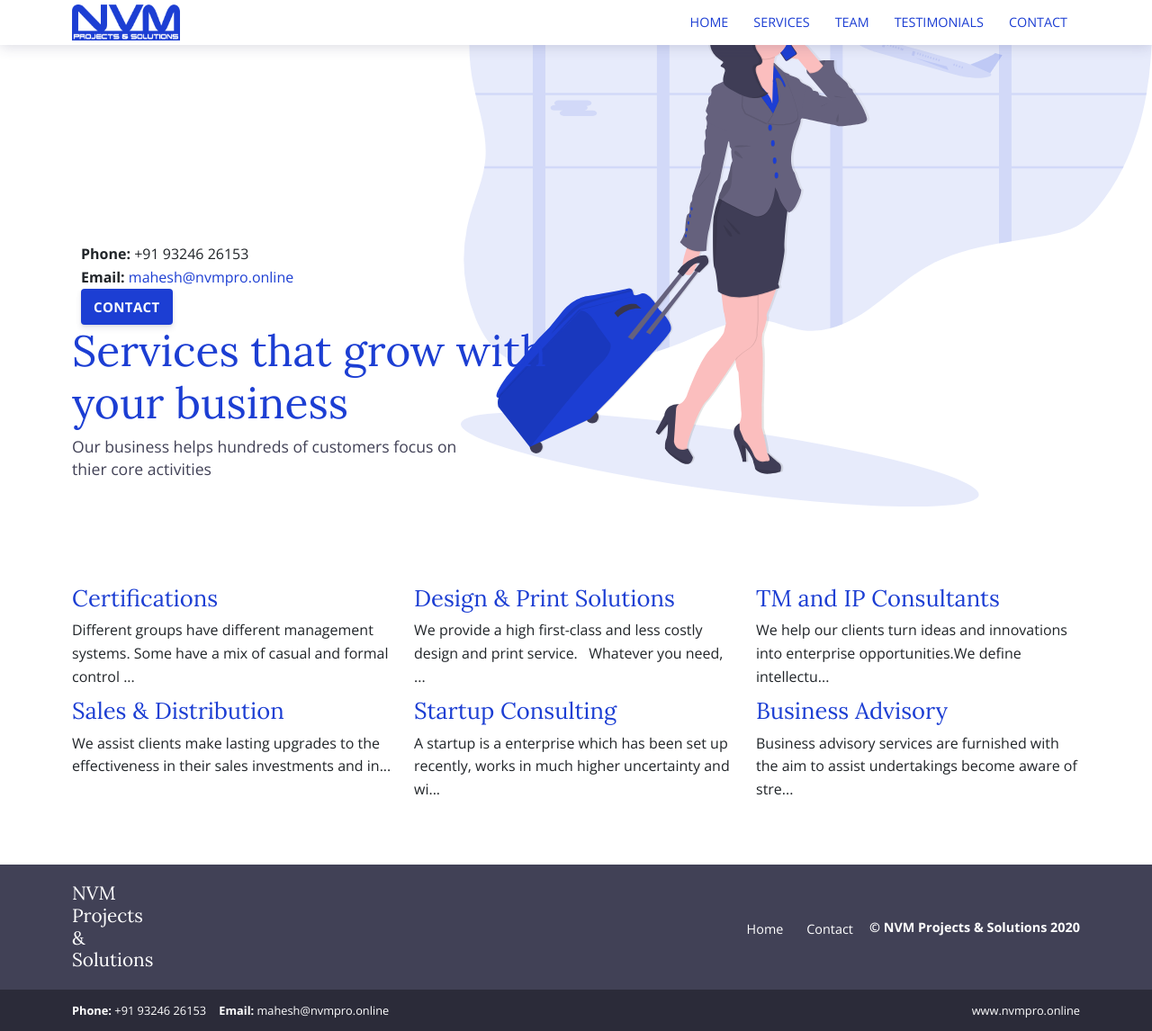
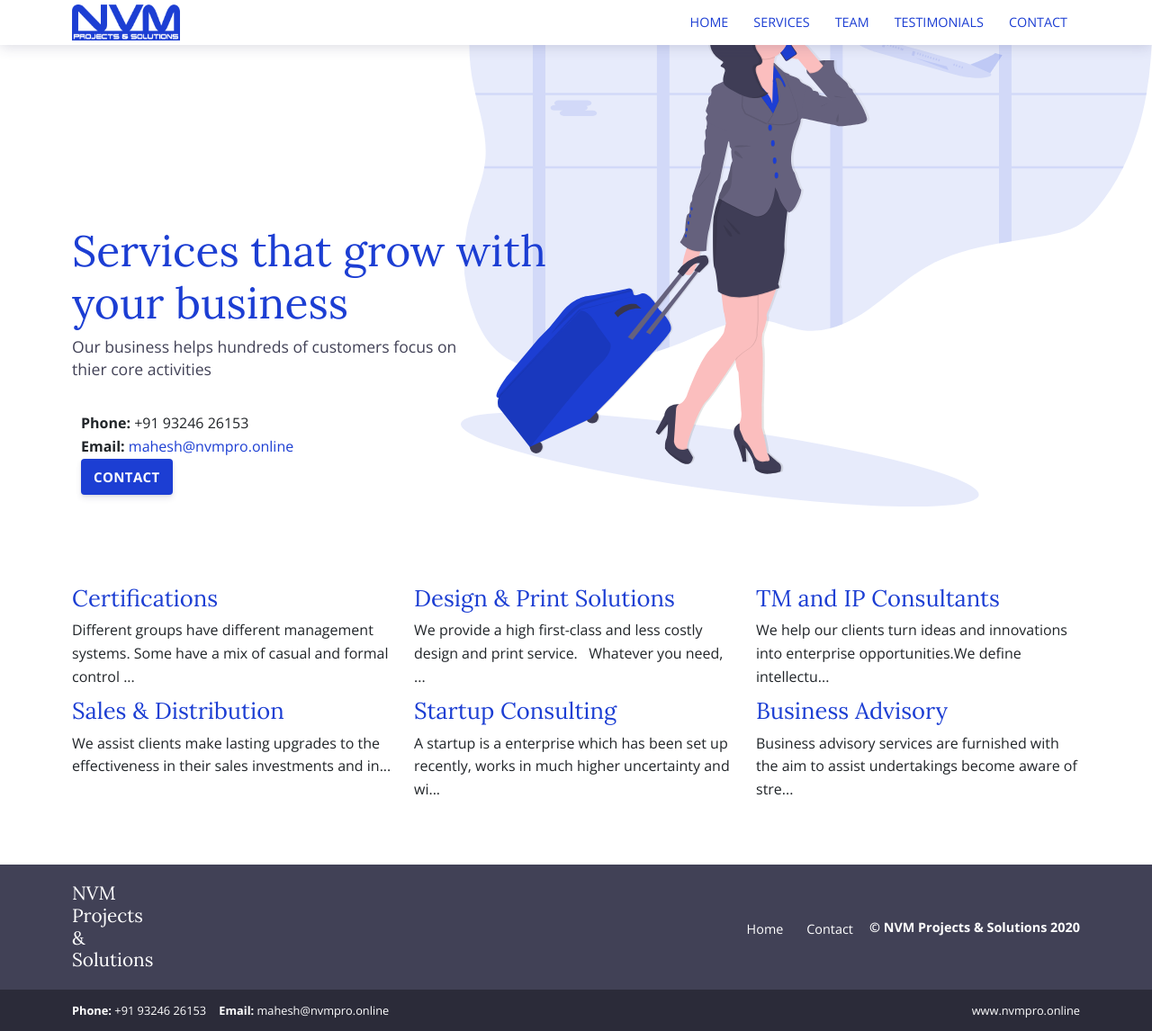
Before and after one commit to nvmpro/NVM, a Jekyll site: the page built from services.html, in a window 1280 px wide. Shown: the whole page at 90% size. Built offline with Jekyll 4.4.1, drawn with Linux system fonts in a browser that asks for light colours.

Commit message:
Updated 'services.html' via CloudCannon

```diff
--- a/services.html
+++ b/services.html
@@ -6,6 +6,12 @@ bodyClass: page-services-list
 
 <div class="intro">
   <div class="container">
+    <div class="row">
+      <div class="col-12">
+        <h1>Services that grow with your business</h1>
+        <p>
+          Our business helps hundreds of customers focus on thier core activities
+        </p>
 <div class="container pt-2">
     <div class="call">
         <div class="call-box-top">
@@ -21,12 +27,7 @@ bodyClass: page-services-list
         </div>
     </div>
 </div>
-    <div class="row">
-      <div class="col-12">
-        <h1>Services that grow with your business</h1>
-        <p>
-          Our business helps hundreds of customers focus on thier core activities
-        </p>
+
       </div>
     </div>
   </div>
```
